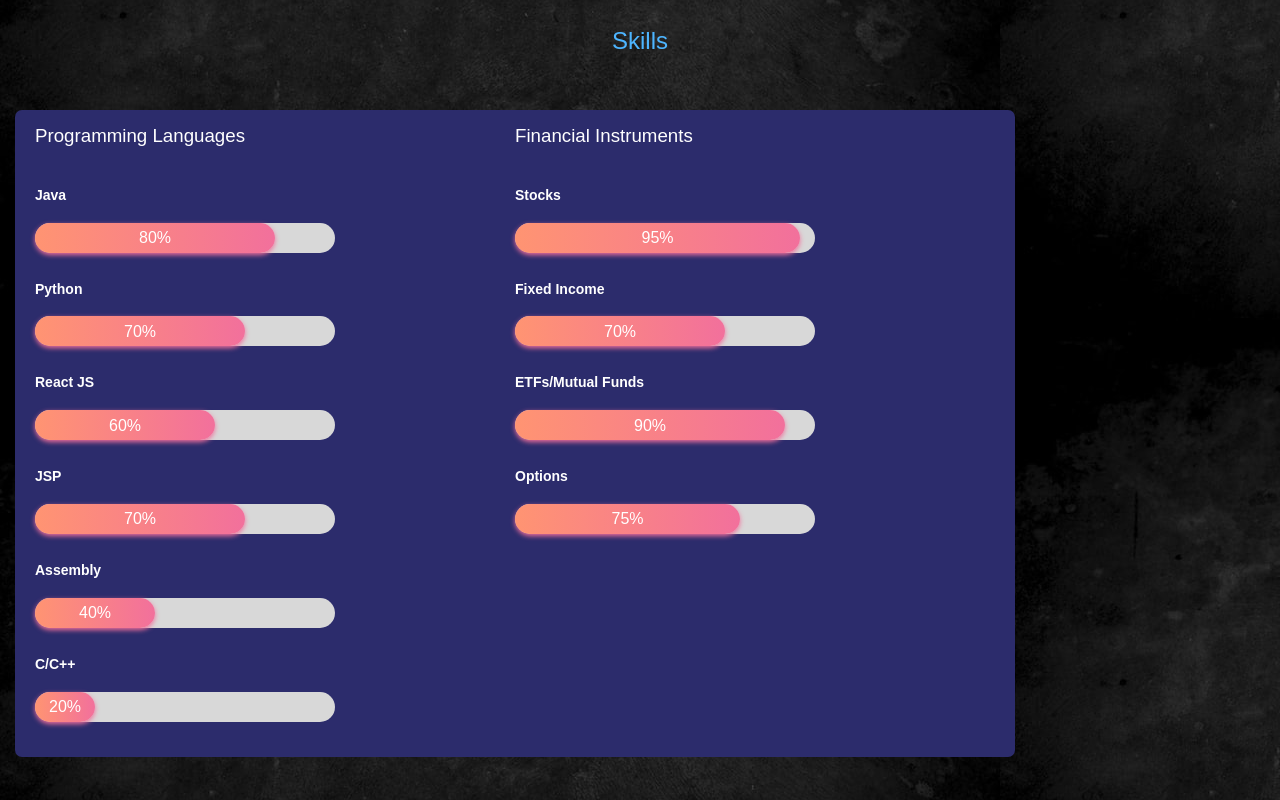
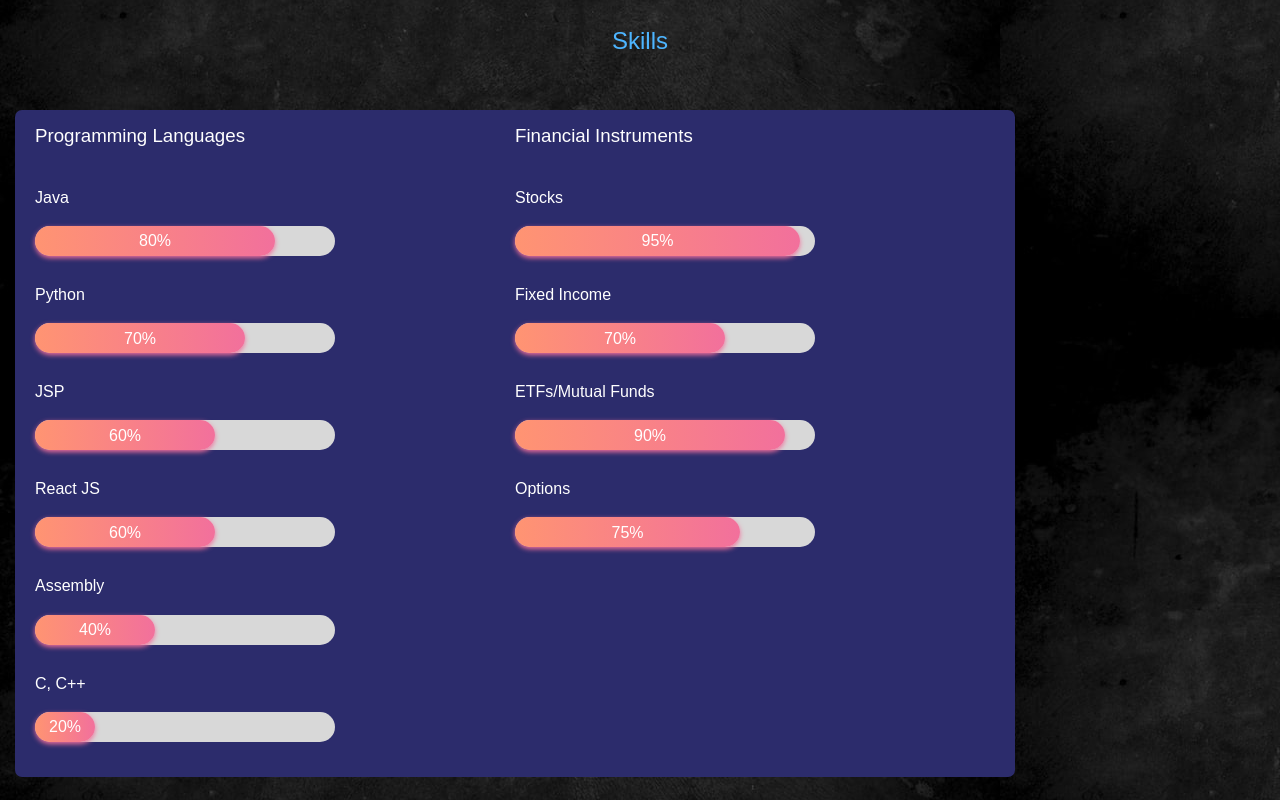
Before and after one commit to tvermani13/portfolio, a React (Create React App) app: page / in a window 1280 px wide. Shown: the part 1680-2480 px from the top of the page. Built offline with nearby package versions, Linux system fonts and the light colour scheme; the HTML template or start-up script is replaced by a standard one.

Commit message:
elaboration on course experience

```diff
--- a/src/components/Experience/Experience.jsx
+++ b/src/components/Experience/Experience.jsx
@@ -20,7 +20,7 @@ const dataWorkExperience = [
 const dataReleventCoursework = [
   {
     title: "Intro to Robotics and Perception",
-    description: "Course on AI, ML, python programming, simulation of robots, etc."
+    description: "Course on Machine Learning, Computer Vision, Deep Learning, Python, NumPy, Robot simulation, etc."
   },
   {
     title: "Data Structures and Algorithms",
--- a/src/components/Skills/Skills.jsx
+++ b/src/components/Skills/Skills.jsx
@@ -5,76 +5,6 @@ import {FaJava, FaPython, FaReact, } from 'react-icons/fa'
 import {GrOracle} from 'react-icons/gr'
 import {SiAssemblyscript, SiCplusplus} from 'react-icons/si'
 
-const data = [
-  {
-      id: "1",
-      icon: <FaJava />,
-      skill: "Java",
-      level: "90"
-  },
-  {
-      id: "2",
-      icon: <FaPython />,
-      skill: "Python",
-      level: "90"
-  },
-  {
-      id: "3",
-      icon: <GrOracle />,
-      skill: "JSP",
-      level: "90%"
-  },
-  {
-      id: "4",
-      icon: <FaReact />,
-      skill: "React JS",
-      level: "90%"
-  },
-  {
-      id: "5",
-      icon: <SiAssemblyscript />,
-      skill: "Assembly",
-      level: "90%"
-  },
-  {
-      id: "6",
-      icon: <SiCplusplus />,
-      skill: "C, C++",
-      level: "10%"
-  },
-
-
-  {
-      id: "11",
-      icon: <FaJava />,
-      skill: "Stocks",
-      level: "95%"
-  },
-  {
-      id: "12",
-      icon: <FaJava />,
-      skill: "Fixed Income",
-      level: "95%"
-  },
-  {
-      id: "13",
-      icon: <FaJava />,
-      skill: "ETFs/Mutual Funds",
-      level: "95%"
-  },
-  {
-      id: "14",
-      icon: <FaJava />,
-      skill: "Options",
-      level: "95%"
-  },
-  {
-      id: "15",
-      icon: <FaJava />,
-      skill: "Futures/",
-      level: "95%"
-  }
-]
 
 const Progress = ({done}) => {
 	const [style, setStyle] = React.useState({});
@@ -97,6 +27,75 @@ const Progress = ({done}) => {
 	)
 }
 
+
+
+const languages = [
+  {
+      id: "1",
+      icon: <FaJava />,
+      skill: "Java",
+      level: "80"
+  },
+  {
+      id: "2",
+      icon: <FaPython />,
+      skill: "Python",
+      level: "70"
+  },
+  {
+      id: "3",
+      icon: <GrOracle />,
+      skill: "JSP",
+      level: "60"
+  },
+  {
+      id: "4",
+      icon: <FaReact />,
+      skill: "React JS",
+      level: "60"
+  },
+  {
+      id: "5",
+      icon: <SiAssemblyscript />,
+      skill: "Assembly",
+      level: "40"
+  },
+  {
+      id: "6",
+      icon: <SiCplusplus />,
+      skill: "C, C++",
+      level: "20"
+  },
+]
+
+const financialSkills = [
+  {
+      id: "1",
+      icon: <FaJava />,
+      skill: "Stocks",
+      level: "95"
+  },
+  {
+      id: "2",
+      icon: <FaJava />,
+      skill: "Fixed Income",
+      level: "70"
+  },
+  {
+      id: "3",
+      icon: <FaJava />,
+      skill: "ETFs/Mutual Funds",
+      level: "90"
+  },
+  {
+      id: "4",
+      icon: <FaJava />,
+      skill: "Options",
+      level: "75"
+  }
+]
+
+
 const Skills = () => {
   return (
     <section id="Skills">
@@ -107,111 +106,31 @@ const Skills = () => {
 
       <div className="skills__section">
         <h3 className='title__text'>Programming Languages</h3>
-
-        <div className="skill-box">
-          <span className="title">Java</span>
-          {/* <div className="skill-bar">
-            <span className="skill-per java">
-              <span className="tooltip">80%</span>
-            </span>
-          </div> */}
-          <Progress done="80" />
-        </div>
-
-        <div className="skill-box">
-          <span className="title">Python</span>
-          {/* <div className="skill-bar">
-            <span className="skill-per python">
-              <span className="tooltip">70%</span>
-            </span>
-          </div> */}
-          <Progress done="70" />
-        </div>
-
-        <div className="skill-box">
-          <span className="title">React JS</span>
-          {/* <div className="skill-bar">
-            <span className="skill-per react">
-              <span className="tooltip">60%</span>
-            </span>
-          </div> */}
-          <Progress done="60" />
-        </div>
-
-        <div className="skill-box">
-          <span className="title">JSP</span>
-          {/* <div className="skill-bar">
-            <span className="skill-per jsp">
-              <span className="tooltip">70%</span>
-            </span>
-          </div> */}
-          <Progress done="70" />
-        </div>
-
-        <div className="skill-box">
-          <span className="title">Assembly</span>
-          {/* <div className="skill-bar">
-            <span className="skill-per assembly">
-              <span className="tooltip">40%</span>
-            </span>
-          </div> */}
-          <Progress done="40" />
-        </div>
-
-        <div className="skill-box">
-          <span className="title">C/C++</span>
-          {/* <div className="skill-bar">
-            <span className="skill-per c">
-              <span className="tooltip">20%</span>
-            </span>
-          </div> */}
-          <Progress done="20" />
-        </div>
+        {
+        languages.map(({id, icon, skill, level}) => {
+          return(
+            <div className="skill-box">
+              <span className="title__text"> {skill} </span>
+              <Progress done={level} />
+            </div>
+          )
+        })
+      }
       </div>
 
     <div className="skills__section">
 
       <h3 className='title__text'>Financial Instruments</h3>
-
-      <div className="skill-box">
-        <span className="title">Stocks</span>
-        {/* <div className="skill-bar">
-          <span className="skill-per stocks">
-            <span className="tooltip">95%</span>
-          </span>
-        </div> */}
-        <Progress done="95" />
-      </div>
-
-      <div className="skill-box">
-        <span className="title">Fixed Income</span>
-        {/* <div className="skill-bar">
-          <span className="skill-per fixed-income">
-            <span className="tooltip">70%</span>
-          </span>
-        </div> */}
-        <Progress done="70" />
-      </div>
-
-      <div className="skill-box">
-        <span className="title">ETFs/Mutual Funds</span>
-        {/* <div className="skill-bar">
-          <span className="skill-per funds">
-            <span className="tooltip">90%</span>
-          </span>
-        </div> */}
-        <Progress done="90" />
-      </div>
-
-      <div className="skill-box">
-        <span className="title">Options</span>
-        {/* <div className="skill-bar">
-          <span className="skill-per options">
-            <span className="tooltip">75%</span>
-          </span>
-        </div> */}
-        <Progress done="75" />
-      </div>
+      {
+        financialSkills.map(({icon, skill, level}) => {
+          return(
+            <div className="skill-box">
+              <span className="title__text"> {skill} </span>
+              <Progress done={level} />
+            </div>
+          )
+        })
+      }
 
     </div>
     </div>
@@ -223,3 +142,65 @@ export default Skills
 
     // Programming skills: java, python, c, assembly, reactjs, JSP
     // Investment skills: Stocks, bonds, ETFs, options, spreads, mutual funds, etc. (check resume)
+
+
+
+    // <div className="skill-box">
+    //       <span className="title">Java</span>
+    //       {/* <div className="skill-bar">
+    //         <span className="skill-per java">
+    //           <span className="tooltip">80%</span>
+    //         </span>
+    //       </div> */}
+    //       <Progress done="80" />
+    //     </div>
+
+    //     <div className="skill-box">
+    //       <span className="title">Python</span>
+    //       {/* <div className="skill-bar">
+    //         <span className="skill-per python">
+    //           <span className="tooltip">70%</span>
+    //         </span>
+    //       </div> */}
+    //       <Progress done="70" />
+    //     </div>
+
+    //     <div className="skill-box">
+    //       <span className="title">React JS</span>
+    //       {/* <div className="skill-bar">
+    //         <span className="skill-per react">
+    //           <span className="tooltip">60%</span>
+    //         </span>
+    //       </div> */}
+    //       <Progress done="60" />
+    //     </div>
+
+    //     <div className="skill-box">
+    //       <span className="title">JSP</span>
+    //       {/* <div className="skill-bar">
+    //         <span className="skill-per jsp">
+    //           <span className="tooltip">70%</span>
+    //         </span>
+    //       </div> */}
+    //       <Progress done="70" />
+    //     </div>
+
+    //     <div className="skill-box">
+    //       <span className="title">Assembly</span>
+    //       {/* <div className="skill-bar">
+    //         <span className="skill-per assembly">
+    //           <span className="tooltip">40%</span>
+    //         </span>
+    //       </div> */}
+    //       <Progress done="40" />
+    //     </div>
+
+    //     <div className="skill-box">
+    //       <span className="title">C/C++</span>
+    //       {/* <div className="skill-bar">
+    //         <span className="skill-per c">
+    //           <span className="tooltip">20%</span>
+    //         </span>
+    //       </div> */}
+    //       <Progress done="20" />
+    //     </div>
```
Also changed, not shown: src/components/Skills/Skills.css (+0 -11 lines).
